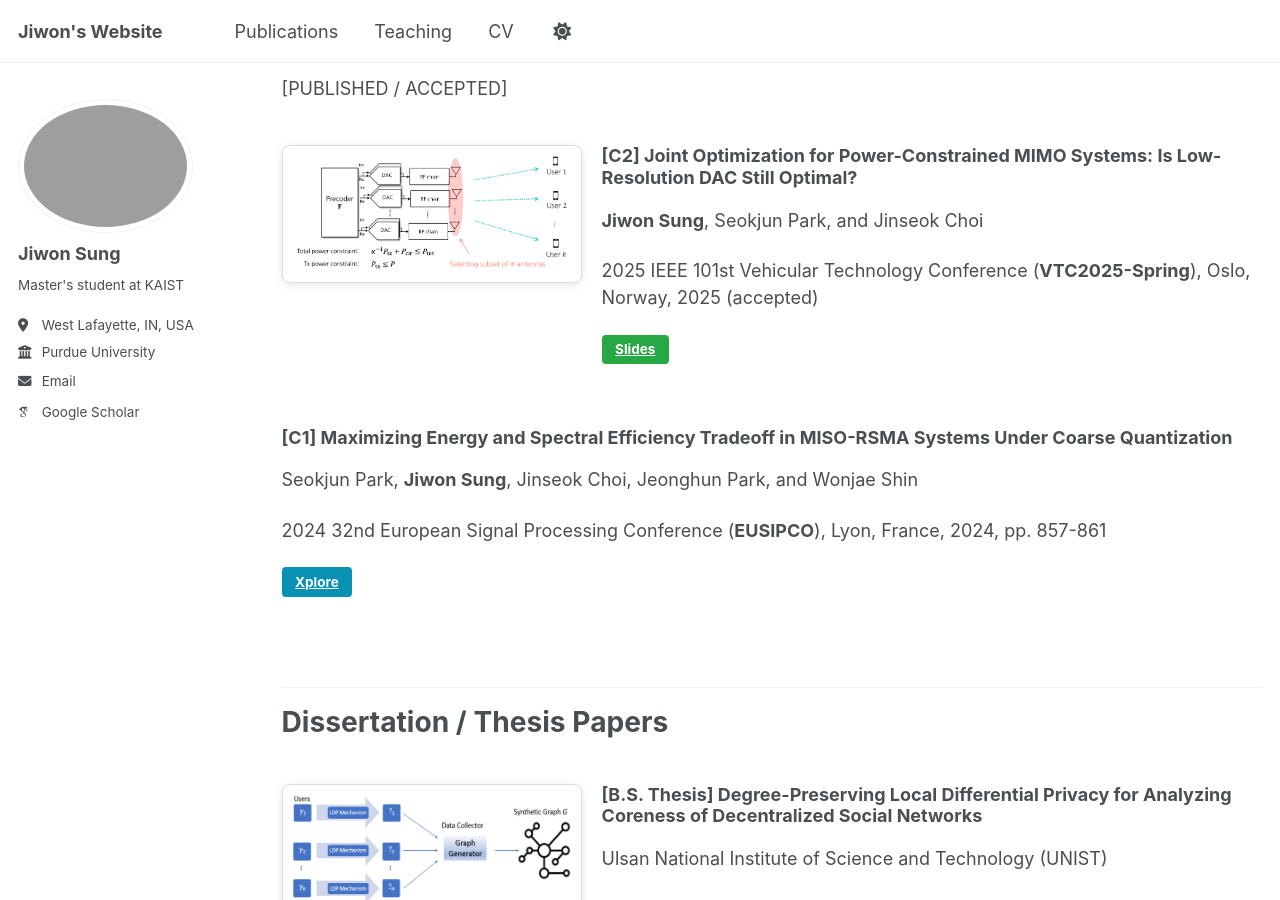
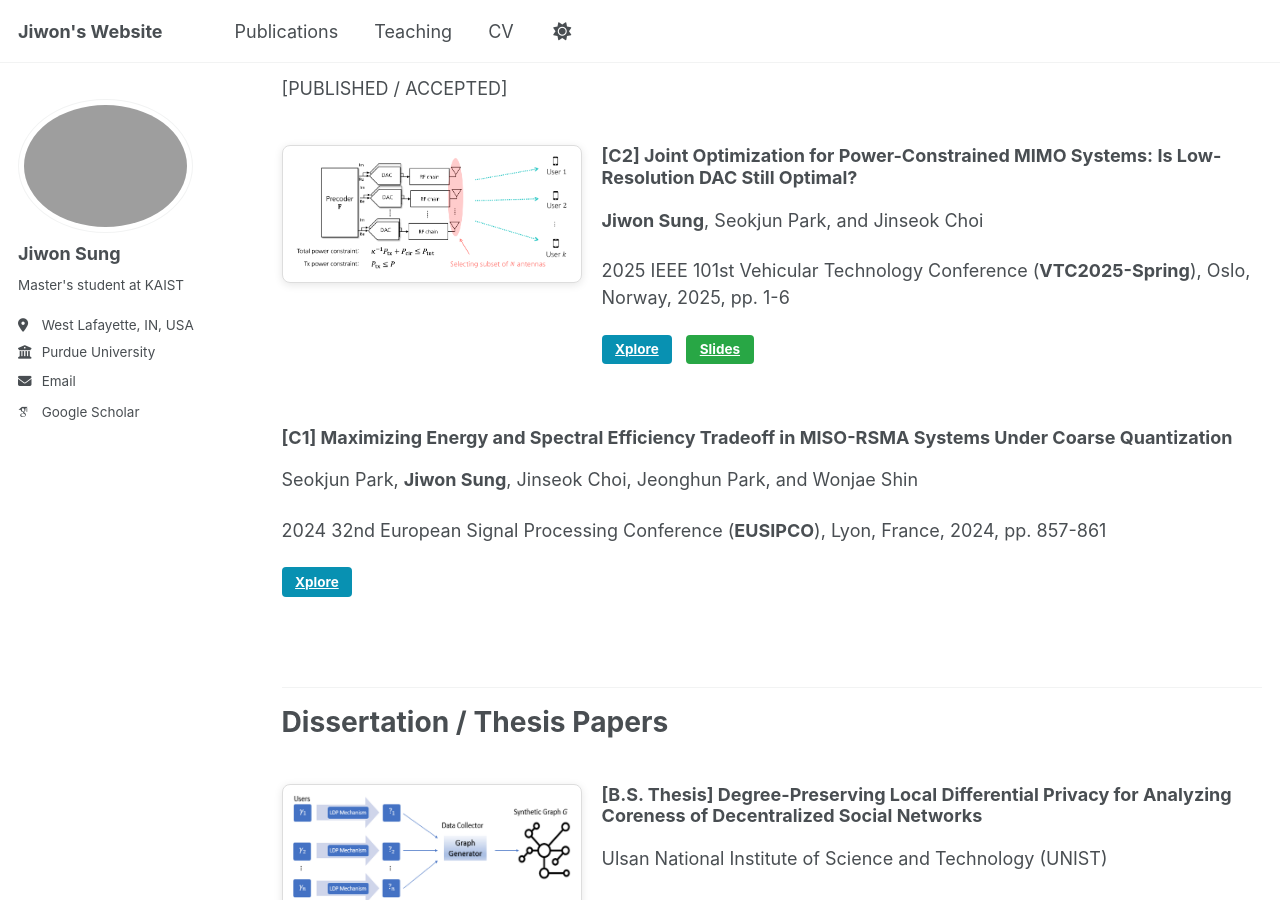
Before and after one commit to sunione/sunione.github.io, a Jekyll site: the page built from _pages/publications.md, in a window 1280 px wide and 900 px high, scrolled down 894 px. Built offline with Jekyll 4.4.1, drawn with Linux system fonts in a browser that asks for light colours; some web fonts are replaced.

Commit message:
Update publications.md

```diff
--- a/_pages/publications.md
+++ b/_pages/publications.md
@@ -73,9 +73,9 @@ International Conference Papers
   <div>
     <h3 style="margin-top: 0;"> [C2] Joint Optimization for Power-Constrained MIMO Systems: Is Low-Resolution DAC Still Optimal? </h3>
     <p> <strong>Jiwon Sung</strong>, Seokjun Park, and Jinseok Choi </p>
-    <p> 2025 IEEE 101st Vehicular Technology Conference (<strong>VTC2025-Spring</strong>), Oslo, Norway, 2025 (accepted) </p>
+    <p> 2025 IEEE 101st Vehicular Technology Conference (<strong>VTC2025-Spring</strong>), Oslo, Norway, 2025, pp. 1-6 </p>
     <p>
-      <!-- <a href="https://ieeexplore.ieee.org/abstract/document/10714955" class="btn btn--xplore btn--small">Xplore</a> -->
+      <a href="https://ieeexplore.ieee.org/document/11174903" class="btn btn--xplore btn--small">Xplore</a>
       <a href="/files/VTC2025_JiwonSung_vf.pptx" class="btn btn--slides btn--small">Slides</a>
     </p>
   </div>
```
